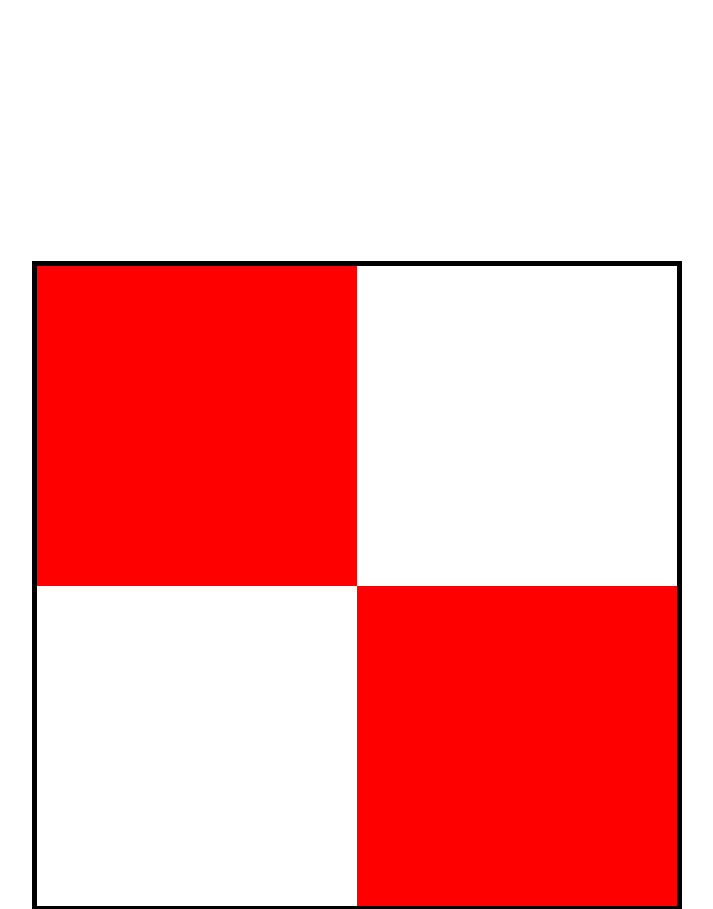
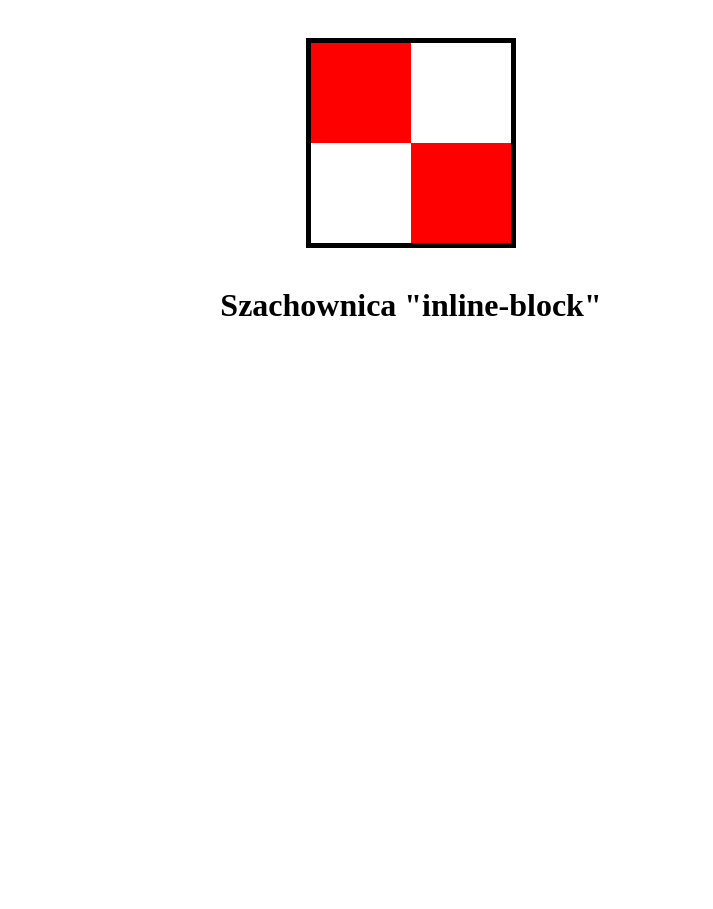
Before and after one commit to Ana7128/chessboard, a plain HTML site: page index.html in a window 1280 px wide. Shown: the top 909 px of the page, without its empty margins (229-942 px from the left). After the commit the page ends 800 px from the top, so only its background shows below. Drawn offline with Linux system fonts and the light colour scheme.

Commit message:
Change  sizing

```diff
--- a/index.html
+++ b/index.html
@@ -23,19 +23,13 @@ Tekst ma być pod szachownicą.
         html{
             margin: 0;
             padding: 0;
-            box-sizing: border-box;
-        }
-        body{
-            max-height: 50vw;
-        }
+            box-sizing: border-box;}
         .board{
-            display: inline-block;
-            margin: 20%;
-            margin-bottom: 5%;
+            margin: 3vw auto;
             background-color:white;
             border: 5px solid black;
-            width:50vw;
-            height: 50vw;
+            width:200px;
+            height: 200px;
             max-height: 100%;
             font-size: 0;
         }
@@ -54,7 +48,7 @@ Tekst ma być pod szachownicą.
             margin-left: 50%;
         }
 h1{
-    font-size: 100%;
+    font-size: clamp(12px, 3vw, 32px);
     text-align: center;
 }
     </style>
```
